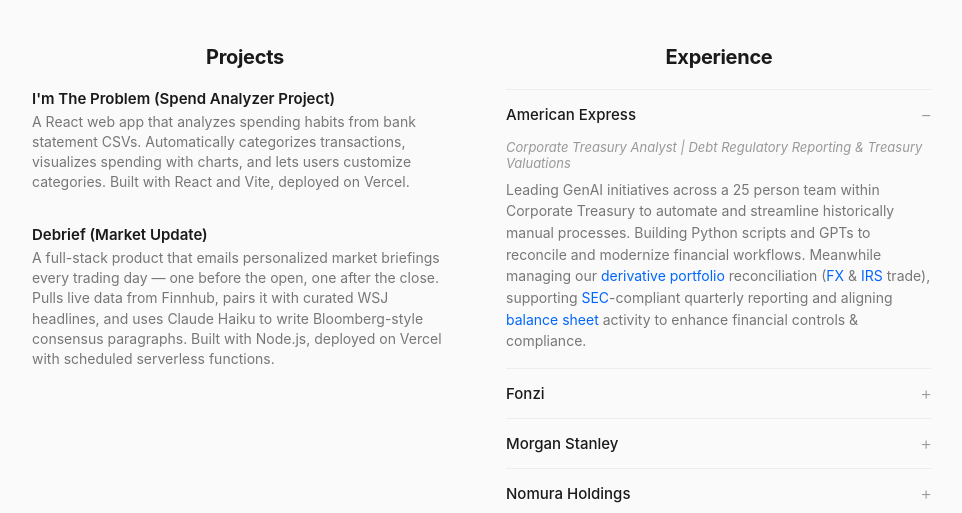
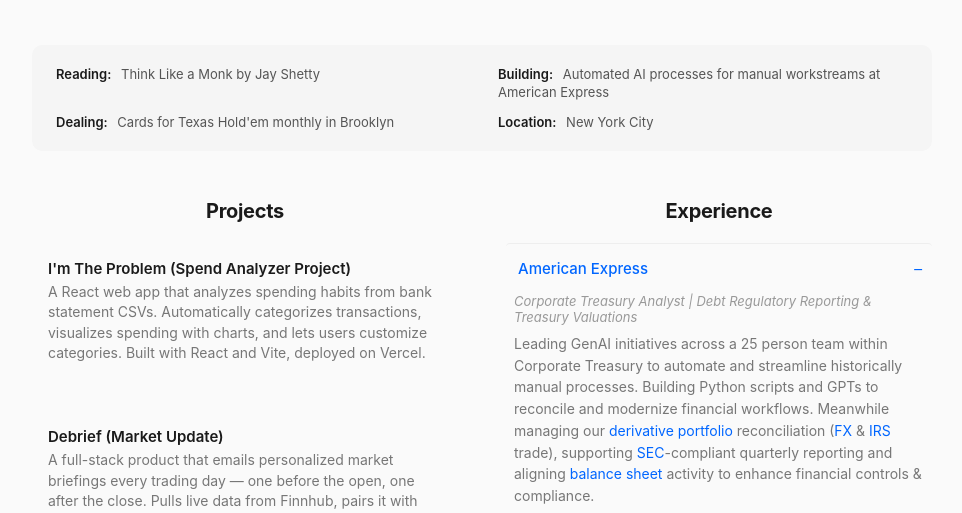
Before and after one commit to yugmeghani22/yugmeghani-portfolio, a plain HTML site: page index.html in a window 1280 px wide. Both pictures are taken after a click on the heading "American Express". Shown: the part 287-800 px from the top of the page, without its empty margins (158-1120 px from the left). Drawn offline with Linux system fonts and the light colour scheme.

Commit message:
Add animations, currently section, and hover effects

```diff
--- a/index.html
+++ b/index.html
@@ -226,6 +226,102 @@
     .footer a:hover {
       color: #1a1a1a;
     }
+
+    /* Scroll animations */
+    .fade-in {
+      opacity: 0;
+      transform: translateY(20px);
+      transition: opacity 0.6s ease-out, transform 0.6s ease-out;
+    }
+
+    .fade-in.visible {
+      opacity: 1;
+      transform: translateY(0);
+    }
+
+    /* Project card hover effects */
+    .project a {
+      padding: 16px;
+      border-radius: 8px;
+      transition: background 0.2s, transform 0.2s, box-shadow 0.2s;
+    }
+
+    .project a:hover {
+      background: #f0f0f0;
+      transform: translateY(-2px);
+      box-shadow: 0 4px 12px rgba(0, 0, 0, 0.06);
+    }
+
+    /* Currently section */
+    .currently {
+      margin-bottom: 48px;
+      padding: 20px 24px;
+      background: #f5f5f5;
+      border-radius: 10px;
+      display: grid;
+      grid-template-columns: 1fr 1fr;
+      gap: 12px 32px;
+    }
+
+    .currently-item {
+      font-size: 13px;
+      color: #555;
+      line-height: 1.4;
+    }
+
+    .currently-label {
+      font-weight: 600;
+      color: #1a1a1a;
+      margin-right: 6px;
+    }
+
+    @media (max-width: 640px) {
+      .currently {
+        grid-template-columns: 1fr;
+      }
+    }
+
+    /* Micro-interactions on dropdowns */
+    details .experience-role,
+    details .experience-desc {
+      overflow: hidden;
+      max-height: 0;
+      opacity: 0;
+      transition: max-height 0.4s ease, opacity 0.3s ease, padding 0.3s ease;
+      padding: 0;
+    }
+
+    details[open] .experience-role {
+      max-height: 50px;
+      opacity: 1;
+      margin-bottom: 8px;
+    }
+
+    details[open] .experience-desc {
+      max-height: 300px;
+      opacity: 1;
+      padding: 0 0 16px 0;
+    }
+
+    details summary {
+      transition: color 0.15s, padding-left 0.2s;
+    }
+
+    details[open] summary {
+      color: #0066ff;
+      padding-left: 4px;
+    }
+
+    details[open] summary::after {
+      color: #0066ff;
+    }
+
+    details[open] {
+      background: #fafafa;
+      border-radius: 4px;
+      padding: 0 8px;
+      transition: background 0.3s, padding 0.3s;
+    }
   </style>
 </head>
 <body>
@@ -239,7 +335,14 @@
     <h1>Yug Meghani</h1>
     <p class="blurb">4 years of experience in corporate treasury across Wall Street. Now focused on building intelligent AI systems to automate manual financial processes — applying generative AI to financial markets, automation, and decision-making. Here is a portfolio of my experiences and some projects I have built.</p>
 
-    <div class="columns">
+    <div class="currently fade-in">
+      <div class="currently-item"><span class="currently-label">Reading:</span> Think Like a Monk by Jay Shetty</div>
+      <div class="currently-item"><span class="currently-label">Building:</span> Automated AI processes for manual workstreams at American Express</div>
+      <div class="currently-item"><span class="currently-label">Dealing:</span> Cards for Texas Hold'em monthly in Brooklyn</div>
+      <div class="currently-item"><span class="currently-label">Location:</span> New York City</div>
+    </div>
+
+    <div class="columns fade-in">
 
       <div class="column">
         <h2>Projects</h2>
@@ -301,16 +404,29 @@
 
     </div>
 
-    <div class="resume">
+    <div class="resume fade-in">
       <a href="resume.pdf" target="_blank" rel="noopener">View Resume &rarr;</a>
     </div>
 
-    <div class="footer">
+    <div class="footer fade-in">
       <a href="mailto:yugmeghani@gmail.com">Email</a>
       <a href="https://www.linkedin.com/in/yug-meghani-25a196193" target="_blank" rel="noopener">LinkedIn</a>
       <a href="https://github.com/yugmeghani" target="_blank" rel="noopener">GitHub</a>
     </div>
 
   </div>
+
+  <script>
+    // Scroll animation observer
+    const observer = new IntersectionObserver((entries) => {
+      entries.forEach(entry => {
+        if (entry.isIntersecting) {
+          entry.target.classList.add('visible');
+        }
+      });
+    }, { threshold: 0.1 });
+
+    document.querySelectorAll('.fade-in').forEach(el => observer.observe(el));
+  </script>
 </body>
 </html>
```
